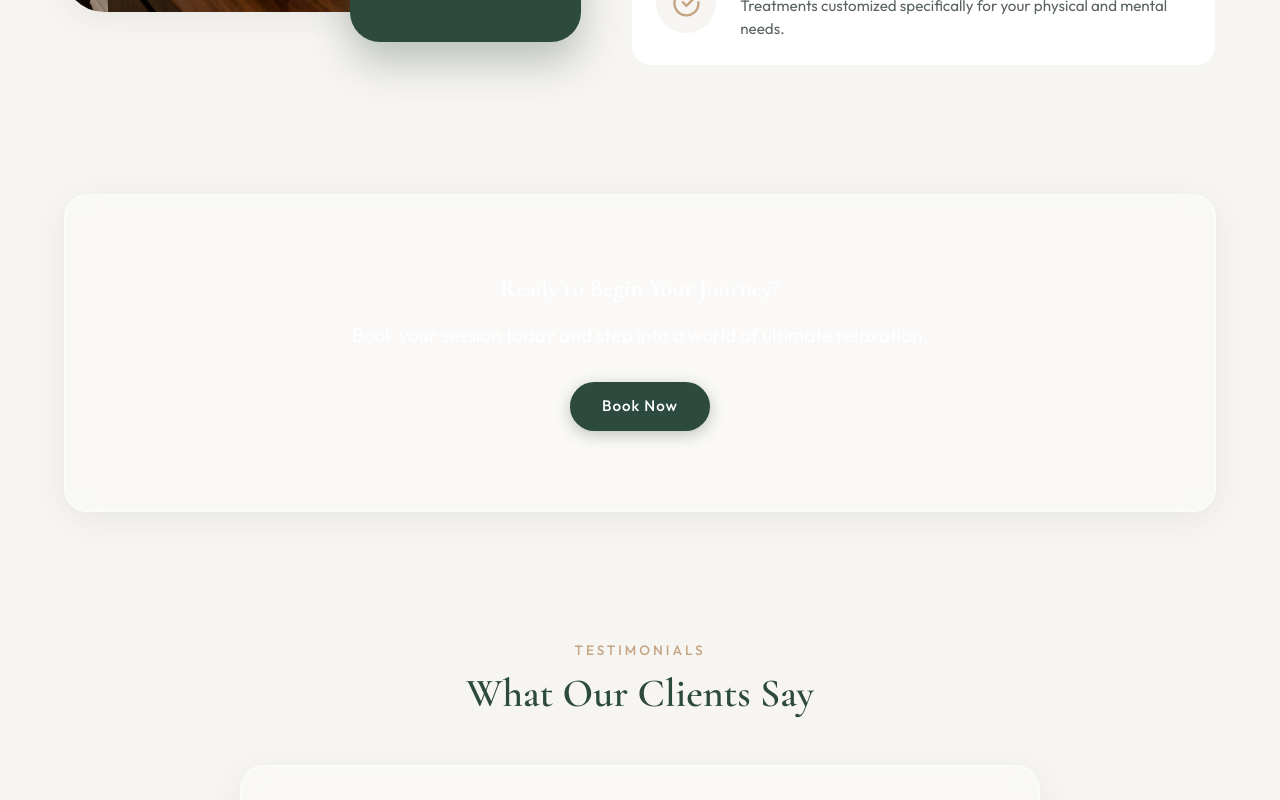
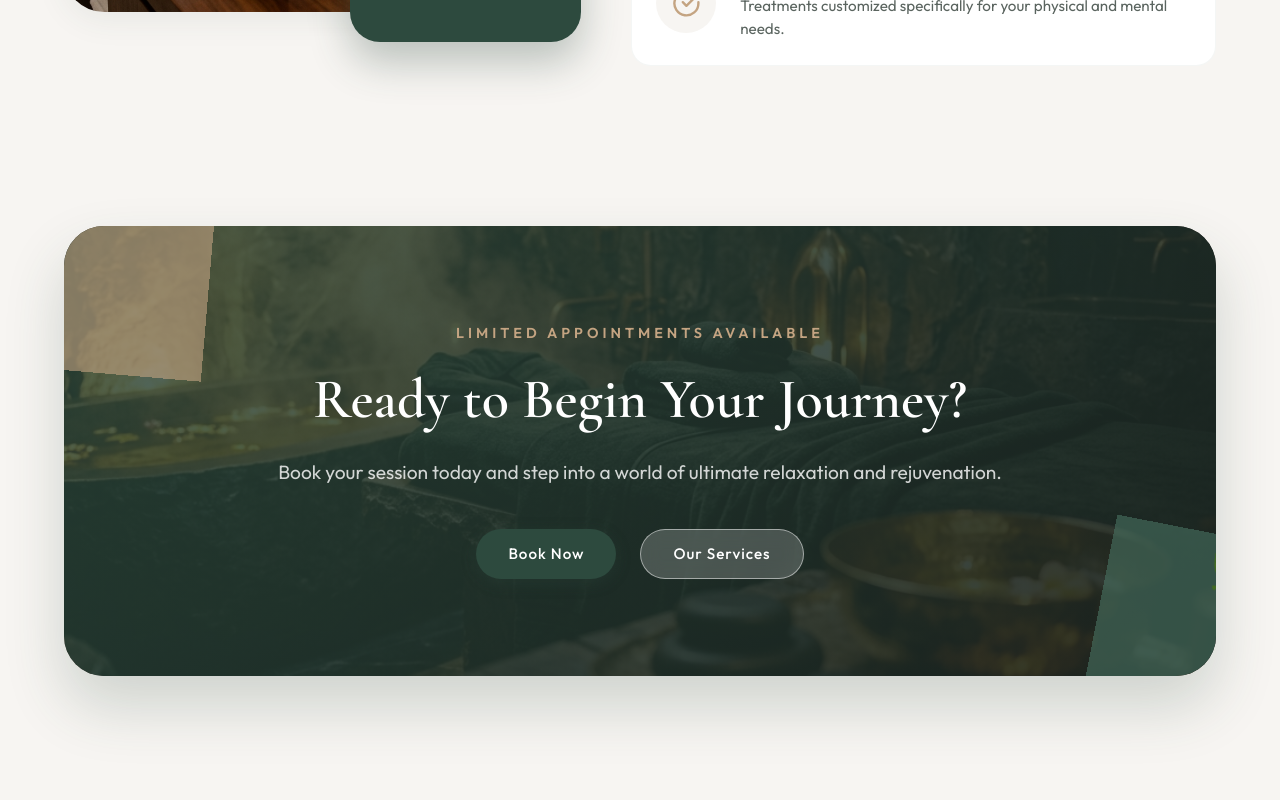
Before and after one commit to Eshbanoliver/spa-demo, a React (Vite) app: page / in a window 1280 px wide. Shown: the part 4940-5740 px from the top of the page. Built offline with nearby package versions, Linux system fonts and the light colour scheme.

Commit message:
updated files

```diff
--- a/src/pages/Home.tsx
+++ b/src/pages/Home.tsx
@@ -351,10 +351,29 @@ const Home = () => {
 
       {/* Call to Action */}
       <section className="cta-section">
-        <div className="cta-container glass-panel">
-          <h2>Ready to Begin Your Journey?</h2>
-          <p>Book your session today and step into a world of ultimate relaxation.</p>
-          <Link to="/contact" className="btn btn-primary">Book Now</Link>
+        <div className="cta-container">
+          <div className="cta-bg-image" style={{ backgroundImage: "url('/images/cta_bg.png')" }}></div>
+          <div className="cta-overlay"></div>
+          <div className="cta-content">
+            <motion.div
+              initial={{ opacity: 0, y: 20 }}
+              whileInView={{ opacity: 1, y: 0 }}
+              viewport={{ once: true }}
+              transition={{ duration: 0.8 }}
+            >
+              <span className="cta-subtitle">Limited Appointments Available</span>
+              <h2>Ready to Begin Your Journey?</h2>
+              <p>Book your session today and step into a world of ultimate relaxation and rejuvenation.</p>
+              <div className="cta-buttons">
+                <Link to="/contact" className="btn btn-primary">Book Now</Link>
+                <Link to="/services" className="btn btn-glass">Our Services</Link>
+              </div>
+            </motion.div>
+          </div>
+
+          {/* Decorative elements */}
+          <div className="cta-decor decor-1">✨</div>
+          <div className="cta-decor decor-2">🌿</div>
         </div>
       </section>
 
--- a/src/styles/Home.css
+++ b/src/styles/Home.css
@@ -781,24 +781,112 @@
 
 /* CTA Section */
 .cta-section {
-  padding: 4rem 5%;
+  padding: 6rem 5%;
 }
 
 .cta-container {
-  padding: 5rem 3rem;
+  min-height: 450px;
+  border-radius: 40px;
+  position: relative;
+  overflow: hidden;
+  display: flex;
+  align-items: center;
+  justify-content: center;
   text-align: center;
-  background: var(--glass-dark-bg);
-  color: white;
+  box-shadow: 0 30px 60px rgba(45, 74, 62, 0.2);
 }
 
-.cta-container h2 {
-  color: white;
-  margin-bottom: 1rem;
+.cta-bg-image {
+  position: absolute;
+  inset: 0;
+  background-size: cover;
+  background-position: center;
+  transition: transform 10s ease;
+  z-index: 0;
 }
 
-.cta-container p {
-  margin-bottom: 2rem;
+.cta-container:hover .cta-bg-image {
+  transform: scale(1.1);
+}
+
+.cta-overlay {
+  position: absolute;
+  inset: 0;
+  background: linear-gradient(135deg, rgba(45, 74, 62, 0.8) 0%, rgba(26, 35, 32, 0.9) 100%);
+  z-index: 1;
+}
+
+.cta-content {
+  position: relative;
+  z-index: 2;
+  padding: 4rem 2rem;
+  max-width: 800px;
+}
+
+.cta-subtitle {
+  display: block;
+  font-size: 0.9rem;
+  text-transform: uppercase;
+  letter-spacing: 4px;
+  color: var(--accent);
+  margin-bottom: 1.5rem;
+  font-weight: 600;
+}
+
+.cta-content h2 {
+  font-size: 3.5rem;
+  color: white;
+  margin-bottom: 1.5rem;
+  line-height: 1.1;
+}
+
+.cta-content p {
   font-size: 1.2rem;
+  color: rgba(255, 255, 255, 0.8);
+  margin-bottom: 2.5rem;
+  line-height: 1.8;
+}
+
+.cta-buttons {
+  display: flex;
+  gap: 1.5rem;
+  justify-content: center;
+}
+
+.cta-decor {
+  position: absolute;
+  font-size: 2.5rem;
+  z-index: 2;
+  opacity: 0.6;
+  pointer-events: none;
+  animation: float-cta 4s infinite alternate ease-in-out;
+}
+
+.decor-1 {
+  top: 15%;
+  left: 10%;
+  animation-delay: 0.5s;
+}
+
+.decor-2 {
+  bottom: 15%;
+  right: 10%;
+  animation-delay: 1.5s;
+}
+
+@keyframes float-cta {
+  0% { transform: translateY(0) rotate(0deg); }
+  100% { transform: translateY(-20px) rotate(15deg); }
+}
+
+@media (max-width: 768px) {
+  .cta-content h2 {
+    font-size: 2.5rem;
+  }
+  .cta-buttons {
+    flex-direction: column;
+    align-items: center;
+  }
 }
 
 /* Testimonials */
```
Also changed, not shown: public/images/cta_bg.png (added).
